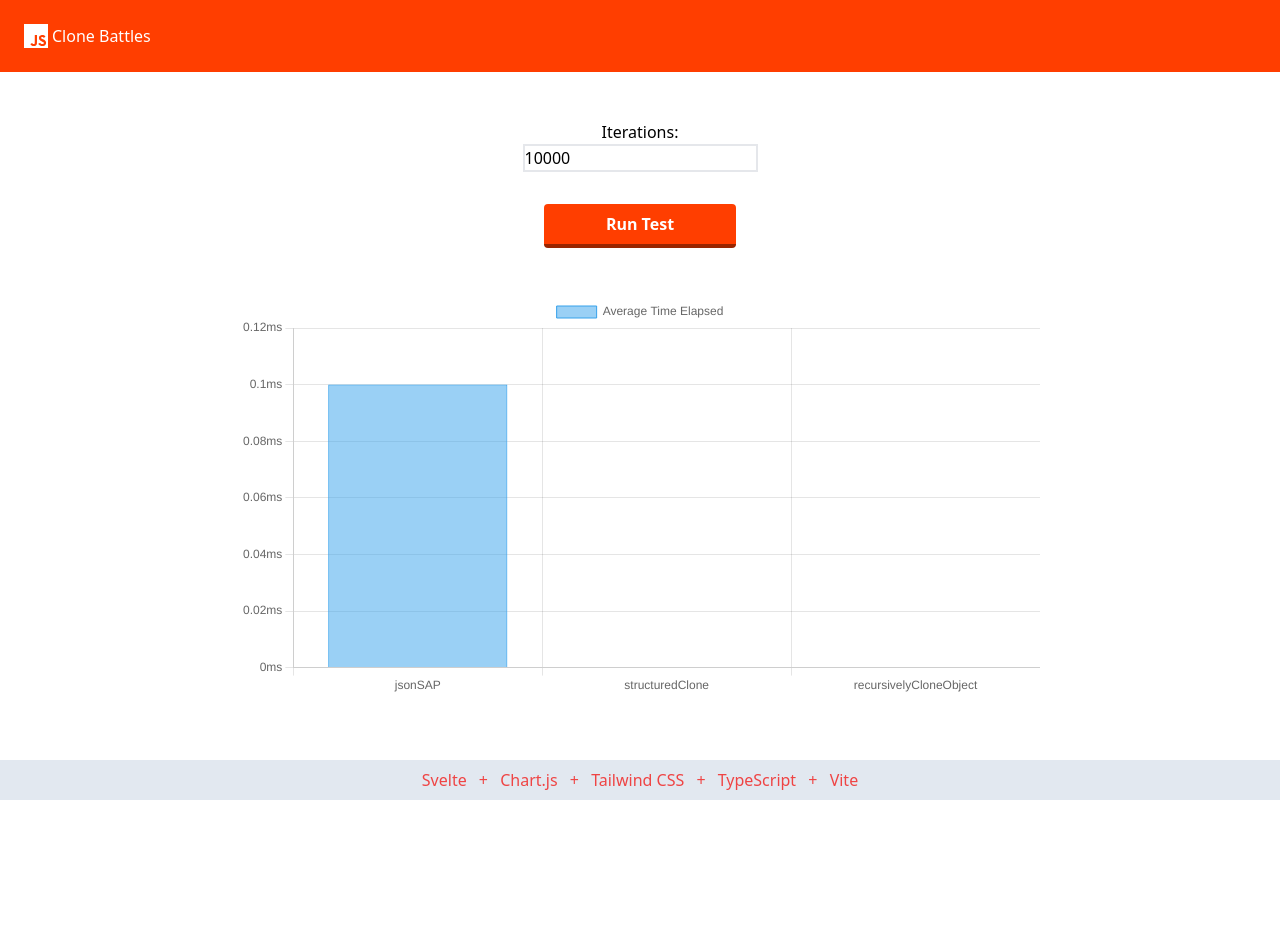
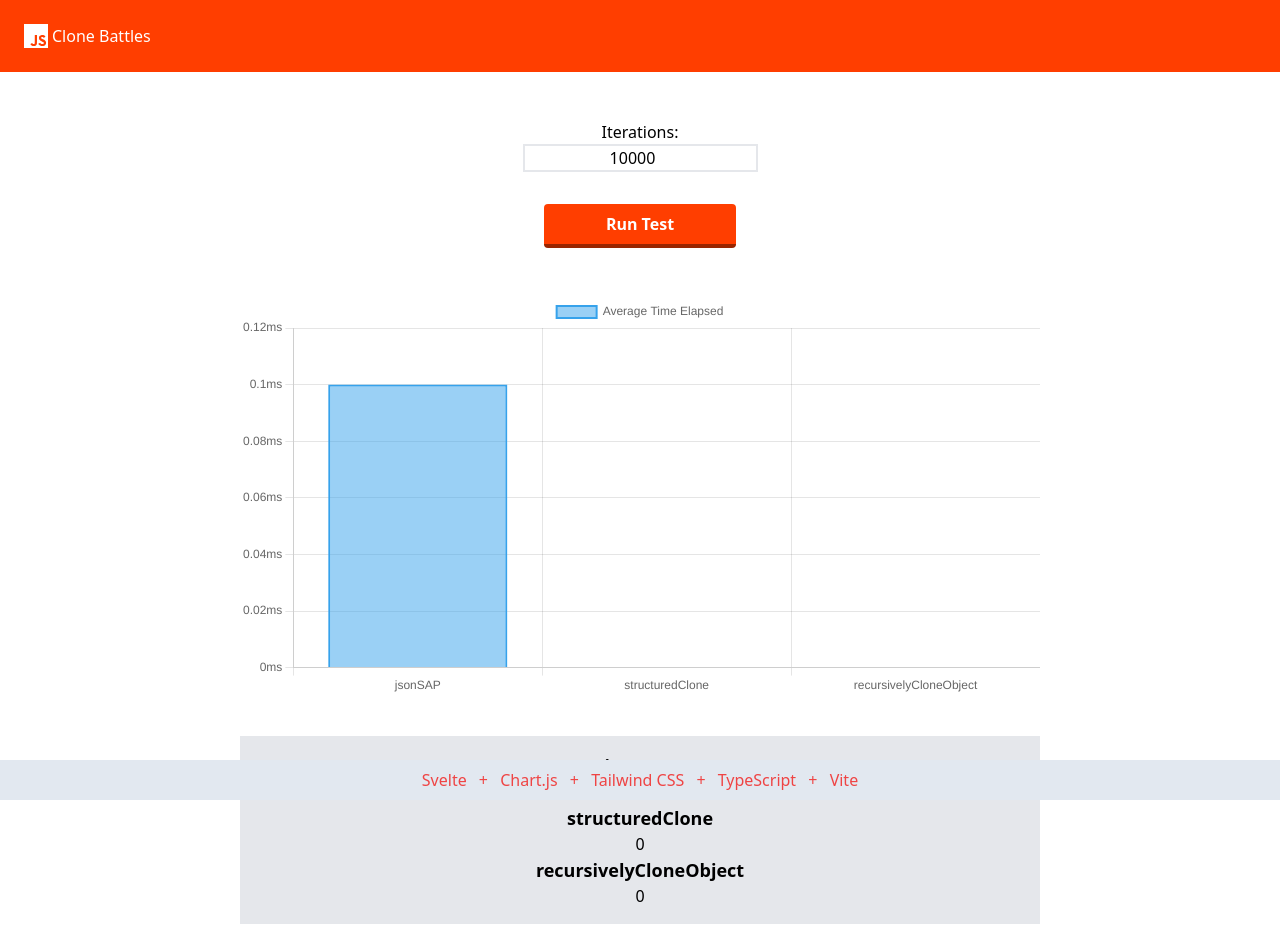
Before and after one commit to STLnick/js-cloning-comparison, a Svelte app: page / in a window 1280 px wide. Shown: the top 952 px of the page. Before the commit the page ends 800 px from the top, so only its background shows below. Built offline with nearby package versions, Linux system fonts and the light colour scheme.

Commit message:
Add component for displaying each run's data

```diff
--- a/src/App.svelte
+++ b/src/App.svelte
@@ -3,6 +3,7 @@
   import AppBar from './lib/AppBar.svelte';
   import Footer from './lib/Footer.svelte';
   import LoadingSpinner from './lib/LoadingSpinner.svelte';
+  import ResultsDisplay from './lib/ResultsDisplay.svelte';
   import Chart from 'chart.js/auto';
   import { createTester } from './lib/index';
 
@@ -19,17 +20,11 @@
 
     loading = true;
     setTimeout(() => {
-      results = tester.run(10000, 25);
+      results = tester.run();
       chart.data.datasets[0].data = resultKeys.map(key => results[key].average);
       chart.update();
       loading = false;
     }, 50);
-  }
-
-  function handleIterationsInput(val) {
-    console.log({ val });//!LOG
-
-    tester.setIterations(val);
   }
 
   window.requestAnimationFrame(() => {
@@ -42,7 +37,7 @@
         datasets: [{
           label: 'Average Time Elapsed',
           data: resultKeys.map(key => results[key].average),
-          borderWidth: 1
+          borderWidth: 2
         }],
       },
       options: {
@@ -74,7 +69,7 @@
         type="number"
         name="iterations"
         id="iterations"
-        class="border-2 border-gray-200"
+        class="border-2 border-gray-200 text-center"
         bind:value={iterations}
       />
     </label>
@@ -92,6 +87,7 @@
   <div class="w-[800px] mx-auto mt-12">
     <canvas id="chart-canvas"></canvas>
   </div>
+  <ResultsDisplay results={results}/>
 </main>
 <Footer />
 
--- /dev/null
+++ b/src/lib/ResultsDisplay.svelte
@@ -0,0 +1,17 @@
+<script lang="ts">
+  import type { TestResults } from '$utils/interfaces';
+
+    export let results: TestResults;
+    $: arrayResults = Object.keys(results).map(key => ({ ...results[key], key}));
+</script>
+
+<div class="w-[800px] mx-auto mt-10 p-4 bg-gray-200">
+    {#each arrayResults as result}
+      <h3 class="text-lg font-bold">{result.key}</h3>
+      {#each result.runs as run}
+        <div>
+            {run}
+        </div>
+      {/each}
+    {/each}
+</div>
```
